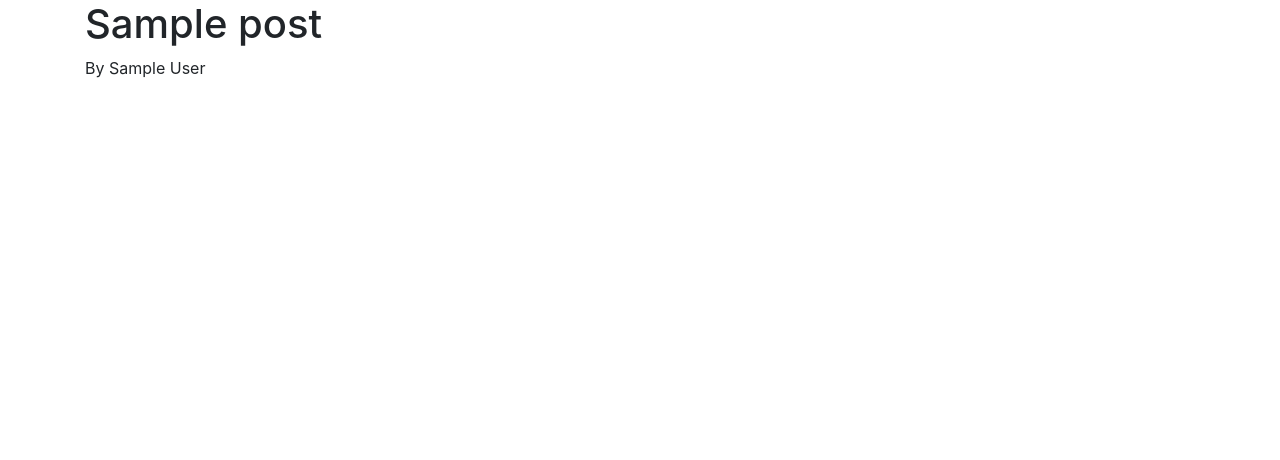
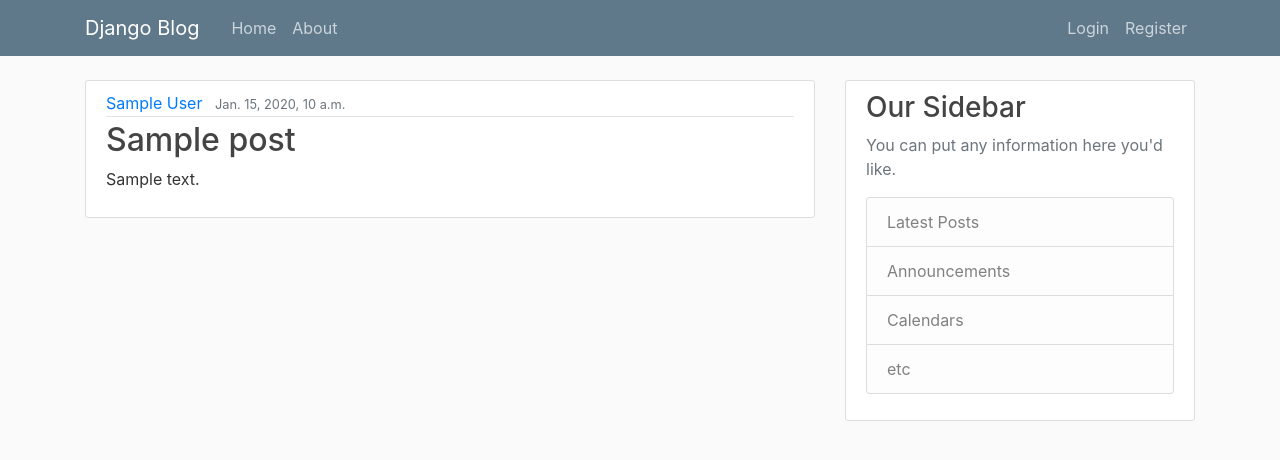
Before and after one commit to Abhishek5101/django-blog-corey, a Django app: template django_corey_schafer/blog/templates/blog/home.html in a window 1280 px wide. Shown: the top 460 px of the page. Run offline with Django 3.2, Linux system fonts and the light colour scheme; the template is opened without the code that fills it: most values are stand-ins (such as "Sample title", 1, 10 or a date in 2020); some libraries are stand-ins or nearby versions.

Commit message:
navbars, headers added, superuser created

```diff
--- /dev/null
+++ b/django_corey_schafer/blog/static/blog/main.css
@@ -0,0 +1,84 @@
+body {
+  background: #fafafa;
+  color: #333333;
+  margin-top: 5rem;
+}
+
+h1, h2, h3, h4, h5, h6 {
+  color: #444444;
+}
+
+ul {
+  margin: 0;
+}
+
+.bg-steel {
+  background-color: #5f788a;
+}
+
+.site-header .navbar-nav .nav-link {
+  color: #cbd5db;
+}
+
+.site-header .navbar-nav .nav-link:hover {
+  color: #ffffff;
+}
+
+.site-header .navbar-nav .nav-link.active {
+  font-weight: 500;
+}
+
+.content-section {
+  background: #ffffff;
+  padding: 10px 20px;
+  border: 1px solid #dddddd;
+  border-radius: 3px;
+  margin-bottom: 20px;
+}
+
+.article-title {
+  color: #444444;
+}
+
+a.article-title:hover {
+  color: #428bca;
+  text-decoration: none;
+}
+
+.article-content {
+  white-space: pre-line;
+}
+
+.article-img {
+  height: 65px;
+  width: 65px;
+  margin-right: 16px;
+}
+
+.article-metadata {
+  padding-bottom: 1px;
+  margin-bottom: 4px;
+  border-bottom: 1px solid #e3e3e3
+}
+
+.article-metadata a:hover {
+  color: #333;
+  text-decoration: none;
+}
+
+.article-svg {
+  width: 25px;
+  height: 25px;
+  vertical-align: middle;
+}
+
+.account-img {
+  height: 125px;
+  width: 125px;
+  margin-right: 20px;
+  margin-bottom: 16px;
+}
+
+.account-heading {
+  font-size: 2.5rem;
+}
--- a/django_corey_schafer/blog/templates/blog/about.html
+++ b/django_corey_schafer/blog/templates/blog/about.html
@@ -1,4 +1,4 @@
 {% extends "blog/base.html" %}
 {% block content %}
-    <h1>About from Templates dir</h1>
+    <h1>About Page</h1>
 {% endblock content %}
--- a/django_corey_schafer/blog/templates/blog/base.html
+++ b/django_corey_schafer/blog/templates/blog/base.html
@@ -1,25 +1,70 @@
+{% load static %}
 <!DOCTYPE html>
-<html lang="en">
+<html>
 <head>
-    <meta charset="UTF-8">
+
     <!-- Required meta tags -->
     <meta charset="utf-8">
     <meta name="viewport" content="width=device-width, initial-scale=1, shrink-to-fit=no">
 
     <!-- Bootstrap CSS -->
-    <link rel="stylesheet" href="https://stackpath.bootstrapcdn.com/bootstrap/4.3.1/css/bootstrap.min.css" integrity="sha384-ggOyR0iXCbMQv3Xipma34MD+dH/1fQ784/j6cY/iJTQUOhcWr7x9JvoRxT2MZw1T" crossorigin="anonymous">
+    <link rel="stylesheet" href="https://maxcdn.bootstrapcdn.com/bootstrap/4.0.0/css/bootstrap.min.css" integrity="sha384-Gn5384xqQ1aoWXA+058RXPxPg6fy4IWvTNh0E263XmFcJlSAwiGgFAW/dAiS6JXm" crossorigin="anonymous">
 
-    <title>Title</title>
+    <link rel="stylesheet" type="text/css" href="{% static 'blog/main.css' %}">
+
+    {% if title %}
+        <title>Django Blog - {{ title }}</title>
+    {% else %}
+        <title>Django Blog</title>
+    {% endif %}
 </head>
 <body>
-    <div class="container">
-        {% block content%} {% endblock %}
-    </div>
+    <header class="site-header">
+      <nav class="navbar navbar-expand-md navbar-dark bg-steel fixed-top">
+        <div class="container">
+          <a class="navbar-brand mr-4" href="{% url 'blog-home' %}">Django Blog</a>
+          <button class="navbar-toggler" type="button" data-toggle="collapse" data-target="#navbarToggle" aria-controls="navbarToggle" aria-expanded="false" aria-label="Toggle navigation">
+          <span class="navbar-toggler-icon"></span>
+          </button>
+          <div class="collapse navbar-collapse" id="navbarToggle">
+            <div class="navbar-nav mr-auto">
+              <a class="nav-item nav-link" href="{% url 'blog-home' %}">Home</a>
+              <a class="nav-item nav-link" href="{% url 'blog-about' %}">About</a>
+            </div>
+            <!-- Navbar Right Side -->
+            <div class="navbar-nav">
+              <a class="nav-item nav-link" href="#">Login</a>
+              <a class="nav-item nav-link" href="#">Register</a>
+            </div>
+          </div>
+        </div>
+      </nav>
+    </header>
+    <main role="main" class="container">
+      <div class="row">
+        <div class="col-md-8">
+          {% block content %}{% endblock %}
+        </div>
+        <div class="col-md-4">
+          <div class="content-section">
+            <h3>Our Sidebar</h3>
+            <p class='text-muted'>You can put any information here you'd like.
+              <ul class="list-group">
+                <li class="list-group-item list-group-item-light">Latest Posts</li>
+                <li class="list-group-item list-group-item-light">Announcements</li>
+                <li class="list-group-item list-group-item-light">Calendars</li>
+                <li class="list-group-item list-group-item-light">etc</li>
+              </ul>
+            </p>
+          </div>
+        </div>
+      </div>
+    </main>
+
     <!-- Optional JavaScript -->
     <!-- jQuery first, then Popper.js, then Bootstrap JS -->
-    <script src="https://code.jquery.com/jquery-3.3.1.slim.min.js" integrity="sha384-q8i/X+965DzO0rT7abK41JStQIAqVgRVzpbzo5smXKp4YfRvH+8abtTE1Pi6jizo" crossorigin="anonymous"></script>
-    <script src="https://cdnjs.cloudflare.com/ajax/libs/popper.js/1.14.7/umd/popper.min.js" integrity="sha384-UO2eT0CpHqdSJQ6hJty5KVphtPhzWj9WO1clHTMGa3JDZwrnQq4sF86dIHNDz0W1" crossorigin="anonymous"></script>
-    <script src="https://stackpath.bootstrapcdn.com/bootstrap/4.3.1/js/bootstrap.min.js" integrity="sha384-JjSmVgyd0p3pXB1rRibZUAYoIIy6OrQ6VrjIEaFf/nJGzIxFDsf4x0xIM+B07jRM" crossorigin="anonymous"></script>
-
+    <script src="https://code.jquery.com/jquery-3.2.1.slim.min.js" integrity="sha384-KJ3o2DKtIkvYIK3UENzmM7KCkRr/rE9/Qpg6aAZGJwFDMVNA/GpGFF93hXpG5KkN" crossorigin="anonymous"></script>
+    <script src="https://cdnjs.cloudflare.com/ajax/libs/popper.js/1.12.9/umd/popper.min.js" integrity="sha384-ApNbgh9B+Y1QKtv3Rn7W3mgPxhU9K/ScQsAP7hUibX39j7fakFPskvXusvfa0b4Q" crossorigin="anonymous"></script>
+    <script src="https://maxcdn.bootstrapcdn.com/bootstrap/4.0.0/js/bootstrap.min.js" integrity="sha384-JZR6Spejh4U02d8jOt6vLEHfe/JQGiRRSQQxSfFWpi1MquVdAyjUar5+76PVCmYl" crossorigin="anonymous"></script>
 </body>
 </html>
--- a/django_corey_schafer/blog/templates/blog/home.html
+++ b/django_corey_schafer/blog/templates/blog/home.html
@@ -1,7 +1,15 @@
 {% extends "blog/base.html" %}
 {% block content %}
     {% for post in posts %}
-        <h1>{{ post.title }}</h1>
-        <p>By {{ post.author }}</p>
+        <article class="media content-section">
+          <div class="media-body">
+            <div class="article-metadata">
+              <a class="mr-2" href="#">{{ post.author }}</a>
+              <small class="text-muted">{{ post.date_posted }}</small>
+            </div>
+            <h2><a class="article-title" href="#">{{ post.title }}</a></h2>
+            <p class="article-content">{{ post.content }}</p>
+          </div>
+        </article>
     {% endfor %}
 {% endblock content %}
```
Also changed, not shown: django_corey_schafer/db.sqlite3.
